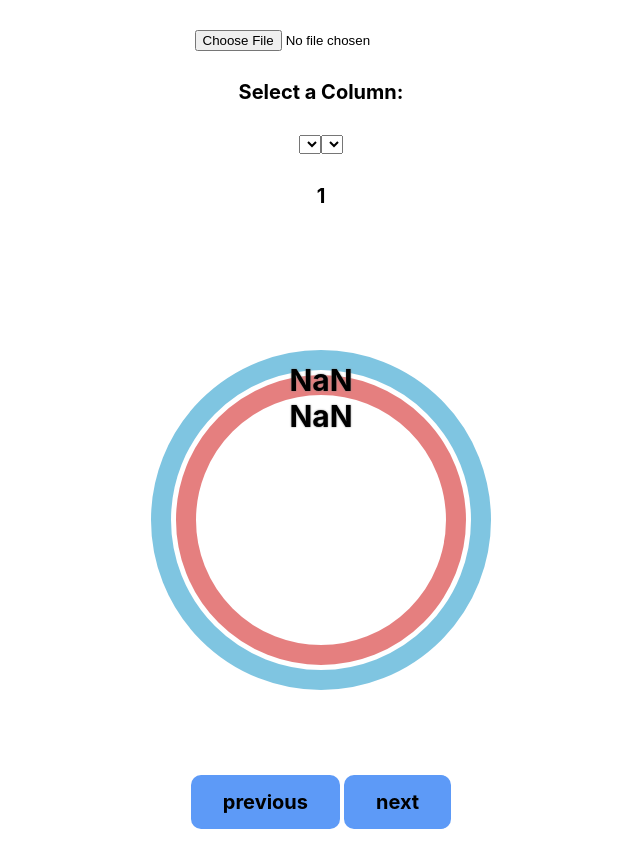
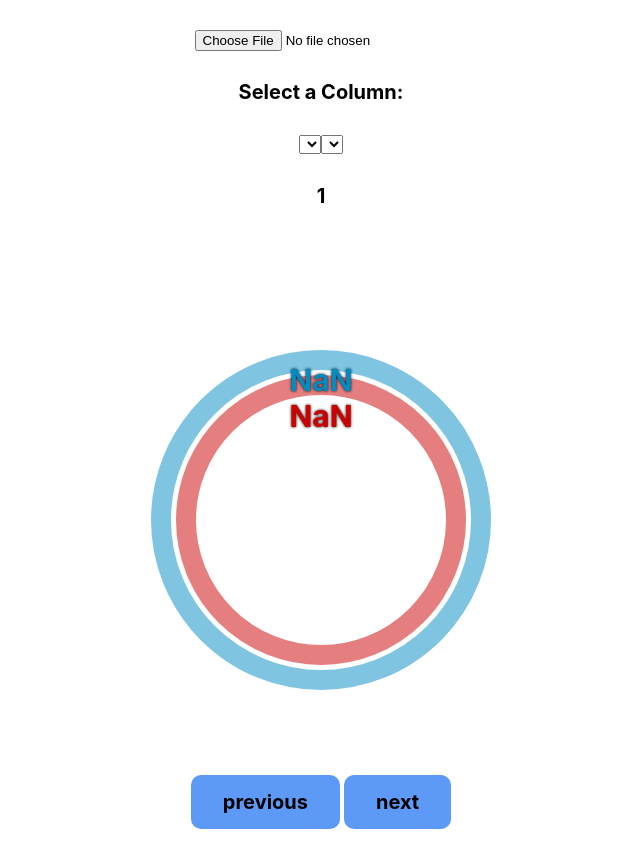
Before and after one commit to NoodlesOfWrath/dedorama, a React (Create React App) app: page /FillingCircle in a window 1280 px wide. Shown: the whole page, without its empty margins (319-959 px from the left). Built offline with nearby package versions, Linux system fonts and the light colour scheme.

Commit message:
Color coordinate the circles and text

```diff
--- a/src/pages/FillingCircle.css
+++ b/src/pages/FillingCircle.css
@@ -51,9 +51,21 @@
     justify-content: center;
     align-items: center;
     font-size: 30px;
-    color: rgb(0, 0, 0);
-    text-shadow: 0px 0px 2px rgb(128, 128, 128);
+    color: rgba(0, 140, 195, 1);
+    text-shadow: 0px 0px 3px rgb(0, 0, 0);
     font-weight: bold;
     mask: unset;
     position: relative;
 }
+
+.circleText2 {
+    display: flex;
+    justify-content: center;
+    align-items: center;
+    font-size: 30px;
+    color: rgba(204, 0, 0, 1);
+    text-shadow: 0px 0px 3px rgb(0, 0, 0);
+    font-weight: bold;
+    mask: unset;
+    position: relative;
+}
--- a/src/pages/FillingCircle.js
+++ b/src/pages/FillingCircle.js
@@ -107,7 +107,7 @@ function FillingCircle() {
                     }}>
                 </div>
                 <div className='circleText'>{Math.round(sizes[objectIndex])}</div>
-                <div className='circleText'>{Math.round(sizes2[objectIndex])}</div>
+                <div className='circleText2'>{Math.round(sizes2[objectIndex])}</div>
             </div>
             <div>
                 <div className='center'>
```
